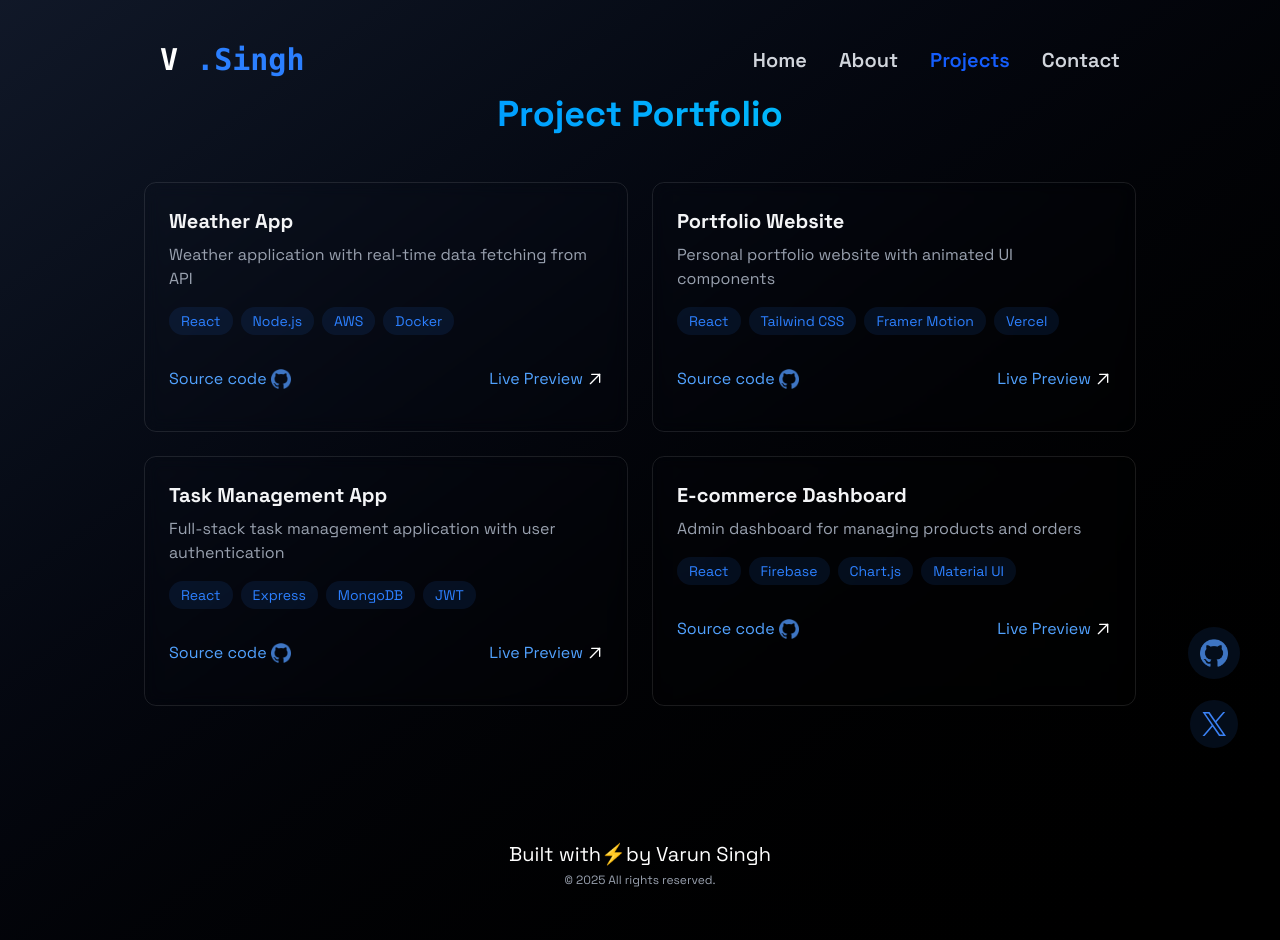
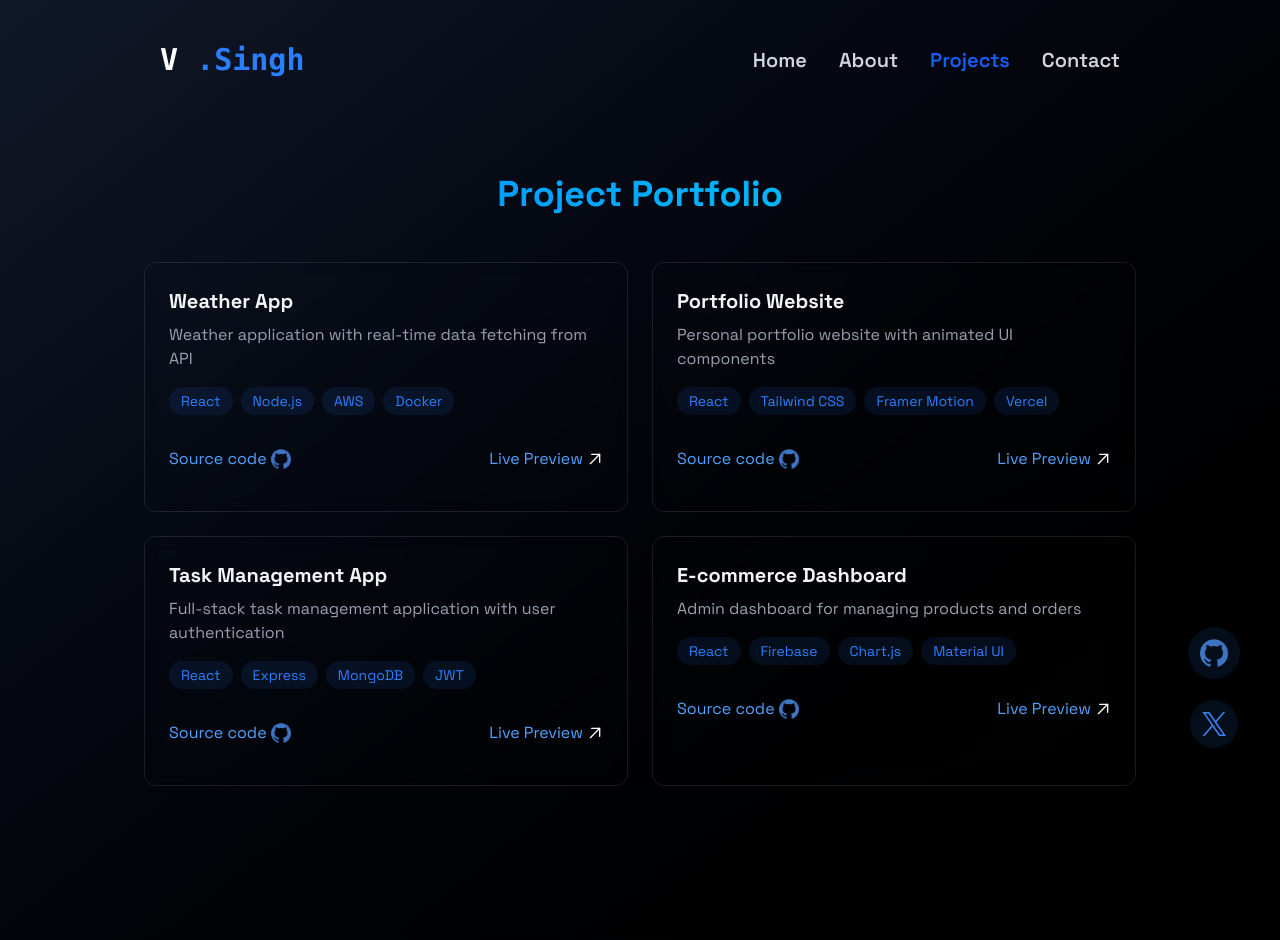
Before and after one commit to va4unsingh/PortfolioWebsite, a React (Vite) app in the folder myPortfolioWebsite/: page /projects in a window 1280 px wide. Shown: the top 940 px of the page. Built offline with nearby package versions, Linux system fonts and the light colour scheme.

Commit message:
project section margin top

```diff
--- a/myPortfolioWebsite/src/components/sections/Footer.jsx
+++ b/myPortfolioWebsite/src/components/sections/Footer.jsx
@@ -6,13 +6,13 @@ import InLogo from "../../assets/inLogo.png";
 
 function Footer() {
   return (
-    <section className="text-white py-10 flex flex-col items-center space-y-6">
+    <section className="text-white  flex flex-col items-center mt-15 mb-5">
       {/* Top Section: Footer Text */}
       <div className="flex flex-col items-center gap-1">
         <div className="text-xl">Built with⚡by Varun Singh</div>
         <div className="text-xs text-gray-400 hidden lg:flex">
-              © 2025 All rights reserved.
-            </div>
+          © 2025 All rights reserved.
+        </div>
       </div>
       {/* Bottom Section: Logo and Socials */}
       <div className="flex lg:hidden mt-5">
@@ -39,11 +39,11 @@ function Footer() {
                 <img className="w-6" src={XLogo} alt="X" />
               </a>
             </li>
-            <li>
+            {/* <li>
               <a href="#">
                 <img className="w-7" src={InLogo} alt="LinkedIn" />
               </a>
-            </li>
+            </li> */}
           </ul>
         </div>
       </div>
--- a/myPortfolioWebsite/src/components/sections/Projects.jsx
+++ b/myPortfolioWebsite/src/components/sections/Projects.jsx
@@ -104,7 +104,7 @@ function Projects() {
   return (
     <section
       id="projects"
-      className="min-h-screen flex items-center justify-center py-20"
+      className="min-h-screen flex items-center justify-center py-20 mt-20"
     >
       <div className="max-w-5xl mx-auto px-4">
         <RevealOnScroll>
```
